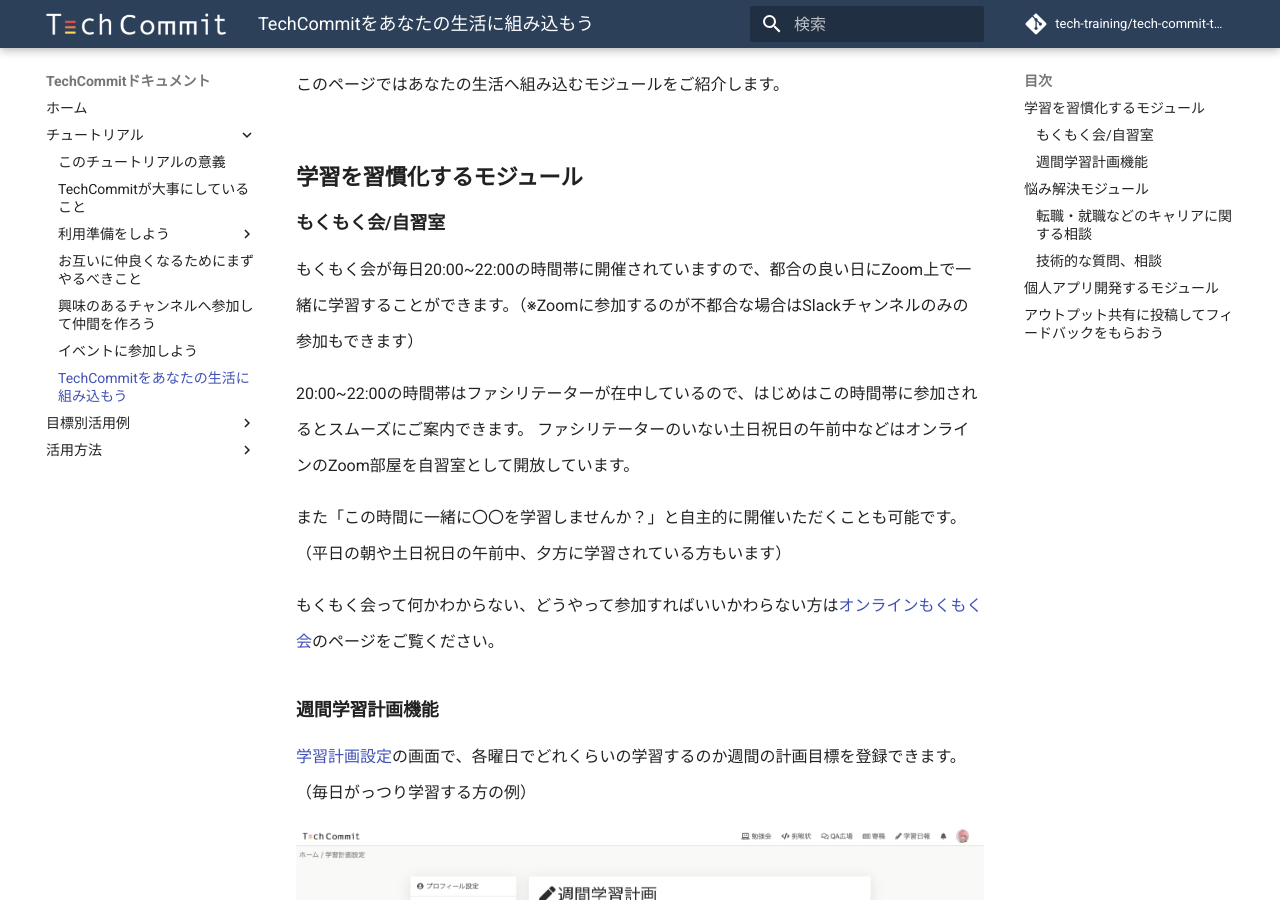
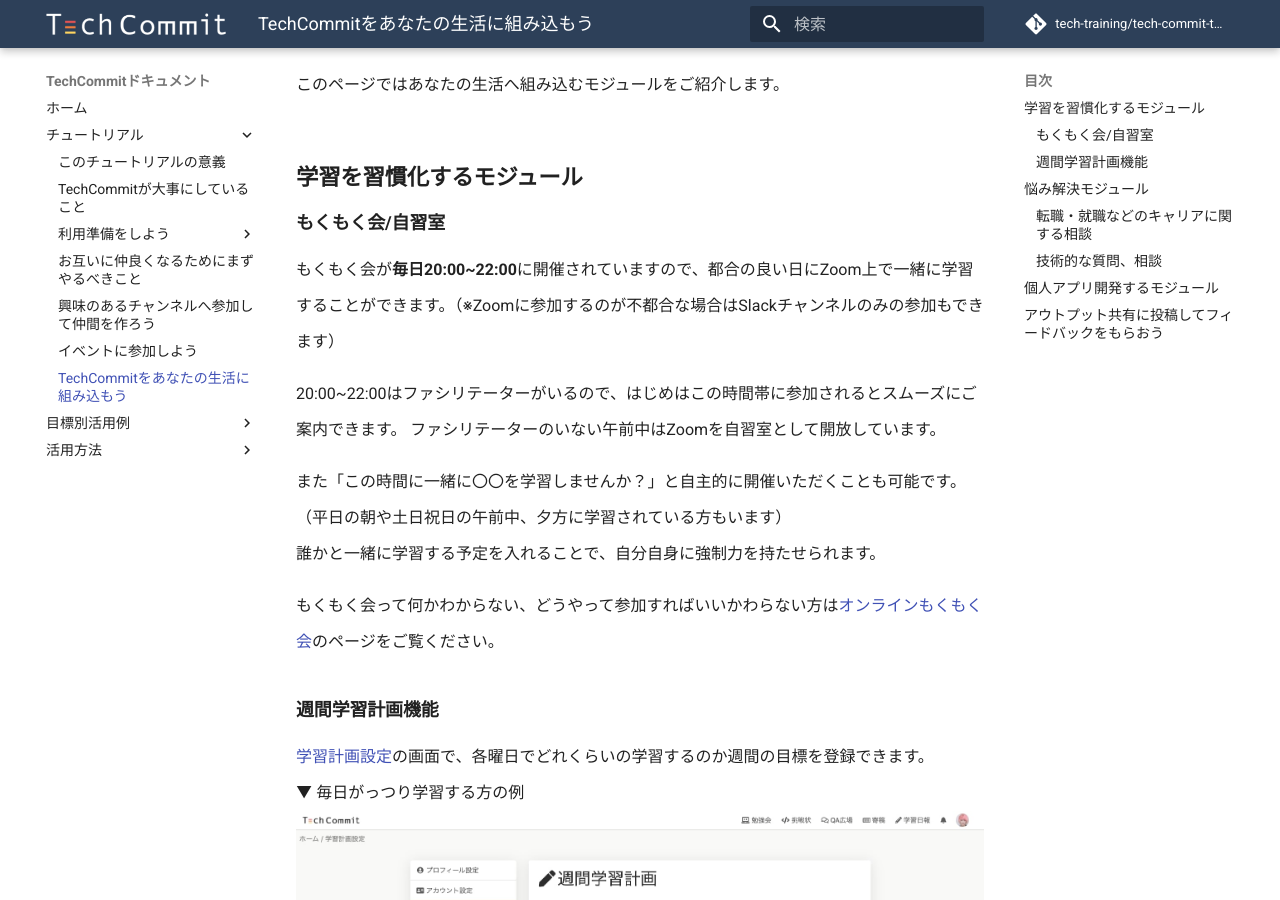
Before and after one commit to tech-training/tech-commit-doc, an MkDocs documentation site: the page built from docs/tutorial/include-techcommit-in-your-life.md, in a window 1280 px wide and 900 px high, scrolled down 297 px. Built offline with MkDocs 1.6.1 and Material for MkDocs 9.7.7, drawn with Linux system fonts in a browser that asks for light colours; comment, search, counter and statistics services are not loaded; some of the changed text lies outside the part shown.

Commit message:
文章の調整

```diff
--- a/docs/tutorial/include-techcommit-in-your-life.md
+++ b/docs/tutorial/include-techcommit-in-your-life.md
@@ -6,18 +6,19 @@
 
 ## 学習を習慣化するモジュール
 ### もくもく会/自習室
-もくもく会が毎日20:00~22:00の時間帯に開催されていますので、都合の良い日にZoom上で一緒に学習することができます。（※Zoomに参加するのが不都合な場合はSlackチャンネルのみの参加もできます）
+もくもく会が**毎日20:00~22:00**に開催されていますので、都合の良い日にZoom上で一緒に学習することができます。（※Zoomに参加するのが不都合な場合はSlackチャンネルのみの参加もできます）
 
-20:00~22:00の時間帯はファシリテーターが在中しているので、はじめはこの時間帯に参加されるとスムーズにご案内できます。
-ファシリテーターのいない土日祝日の午前中などはオンラインのZoom部屋を自習室として開放しています。
+20:00~22:00はファシリテーターがいるので、はじめはこの時間帯に参加されるとスムーズにご案内できます。
+ファシリテーターのいない午前中はZoomを自習室として開放しています。
 
 また「この時間に一緒に〇〇を学習しませんか？」と自主的に開催いただくことも可能です。（平日の朝や土日祝日の午前中、夕方に学習されている方もいます）
+誰かと一緒に学習する予定を入れることで、自分自身に強制力を持たせられます。
 
 もくもく会って何かわからない、どうやって参加すればいいかわらない方は[オンラインもくもく会](/mokumoku)のページをご覧ください。
 
 ### 週間学習計画機能
-[学習計画設定](https://www.tech-commit.jp/your/weekly_learning_plan/edit)の画面で、各曜日でどれくらいの学習するのか週間の計画目標を登録できます。（毎日がっつり学習する方の例）
-
+[学習計画設定](https://www.tech-commit.jp/your/weekly_learning_plan/edit)の画面で、各曜日でどれくらいの学習するのか週間の目標を登録できます。
+▼ 毎日がっつり学習する方の例
 ![学習計画設定画面](/images/tutorial/study-plan.jpg)
 
 登録すると[マイページのトップ画面](https://www.tech-commit.jp/)で学習ステータスをグラフで確認できます。
@@ -63,24 +64,28 @@
 
 過去に実施した勉強会アーカイブが個人アプリ開発で役立つのでまずはこれらの動画を視聴してみてください。
 
-**アイディアの考え方、企画の仕方などがわからない**
+▼ **アイディアの考え方、企画の仕方などがわからない**
 
-[オリジナル個人アプリ作成勉強会](https://www.tech-commit.jp/main/event_archives?watching_status=all&title=%E3%82%AA%E3%83%AA%E3%82%B8%E3%83%8A%E3%83%AB%E5%80%8B%E4%BA%BA%E3%82%A2%E3%83%97%E3%83%AA)
+- [オリジナル個人アプリ作成勉強会](https://www.tech-commit.jp/main/event_archives?watching_status=all&title=%E3%82%AA%E3%83%AA%E3%82%B8%E3%83%8A%E3%83%AB%E5%80%8B%E4%BA%BA%E3%82%A2%E3%83%97%E3%83%AA)
+- [プチプロジェクト開発](https://www.tech-commit.jp/main/event_archives?watching_status=all&title=&tag_ids%5B%5D=16)
 
-[プチプロジェクト開発](https://www.tech-commit.jp/main/event_archives?watching_status=all&title=&tag_ids%5B%5D=16)
+▼ **過去の進捗相談や共有会の内容が知りたい**
 
-**過去の進捗相談や共有会の内容が知りたい**
-
-[【月次イベント】個人アプリの開発相談・進捗共有会](https://www.tech-commit.jp/main/event_archives?watching_status=all&title=&tag_ids%5B%5D=25)
+- [【月次イベント】個人アプリの開発相談・進捗共有会](https://www.tech-commit.jp/main/event_archives?watching_status=all&title=&tag_ids%5B%5D=25)
 
 ## アウトプット共有に投稿してフィードバックをもらおう
 「#10_アウトプット共有」のチャンネルでは成果物の発表や進捗の成果を投稿しています。
 
-「アプリをリリースした」「こういう図を書けるようになった」「このような処理を実装した」「こういうアプリを企画してみたんだけどどうですか？」などお互いにフィードバックしたり、お互いの成長を喜びあう場です。
+- アプリをリリースした
+- こういう図を書けるようになった
+- このような処理を実装した
+- こういうアプリを企画してみたんだけどどうですか？
+
+などお互いにフィードバックしたり、お互いの成長を喜びあう場です。
 
 はじめたばかりの方にとってはハードルが高く感じるかもしれませんが、「このコードの意味がわかった」といった些細なことでももちろん大歓迎です。
 
-成長を自覚することは学習においてすごく大事なことです。
+成長を自覚することは学習を継続することにおいてすごく大事なことです。
 
 面接でも何ができるのか、どのように努力してきたのかをスムーズに回答できるようになったり、成長を感じることでまた次の目標を達成するモチベーションとなるからです。
 
```
Also changed, not shown: other parts of docs/tutorial/include-techcommit-in-your-life.md (+2 -2 lines).
